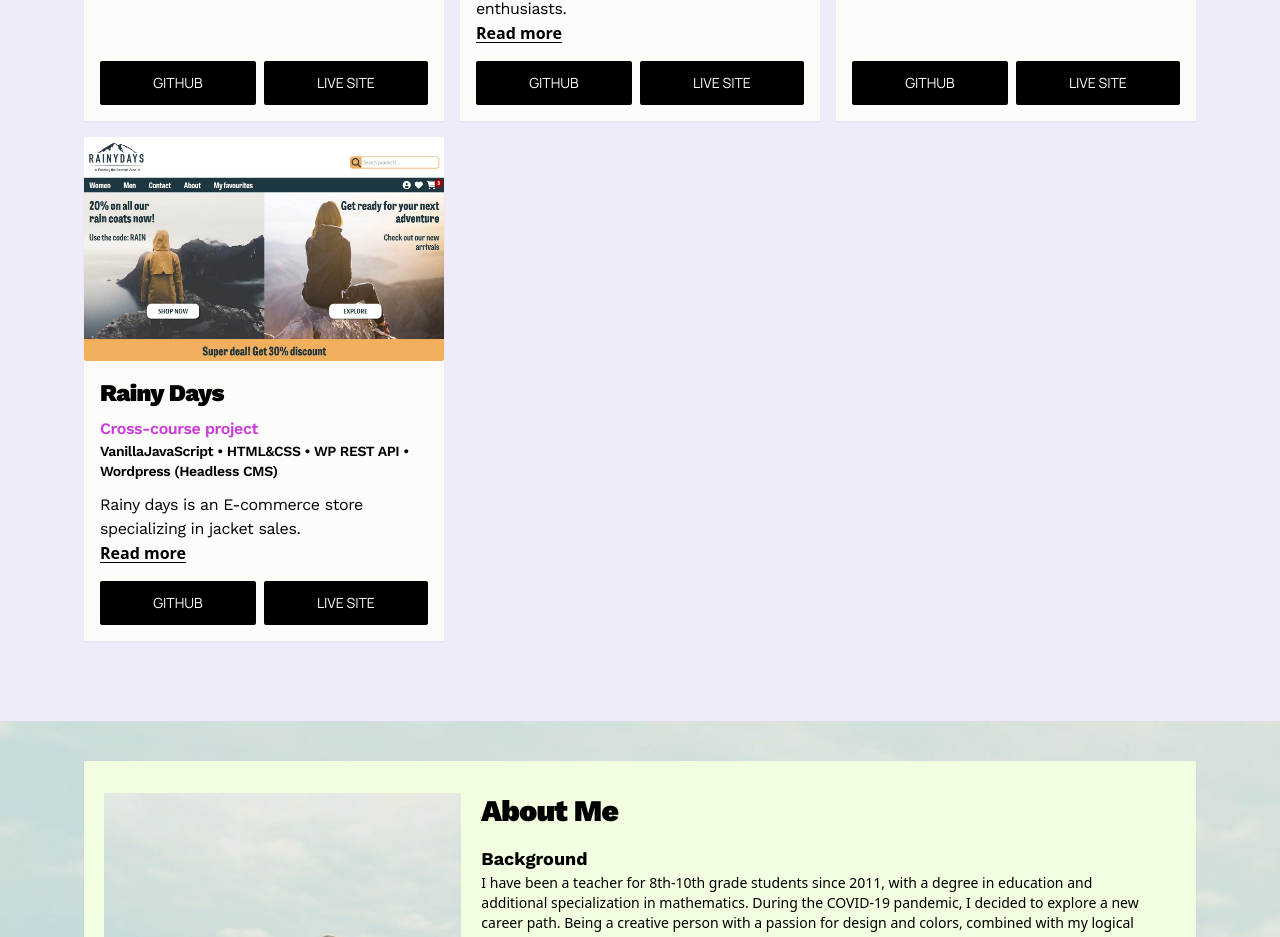
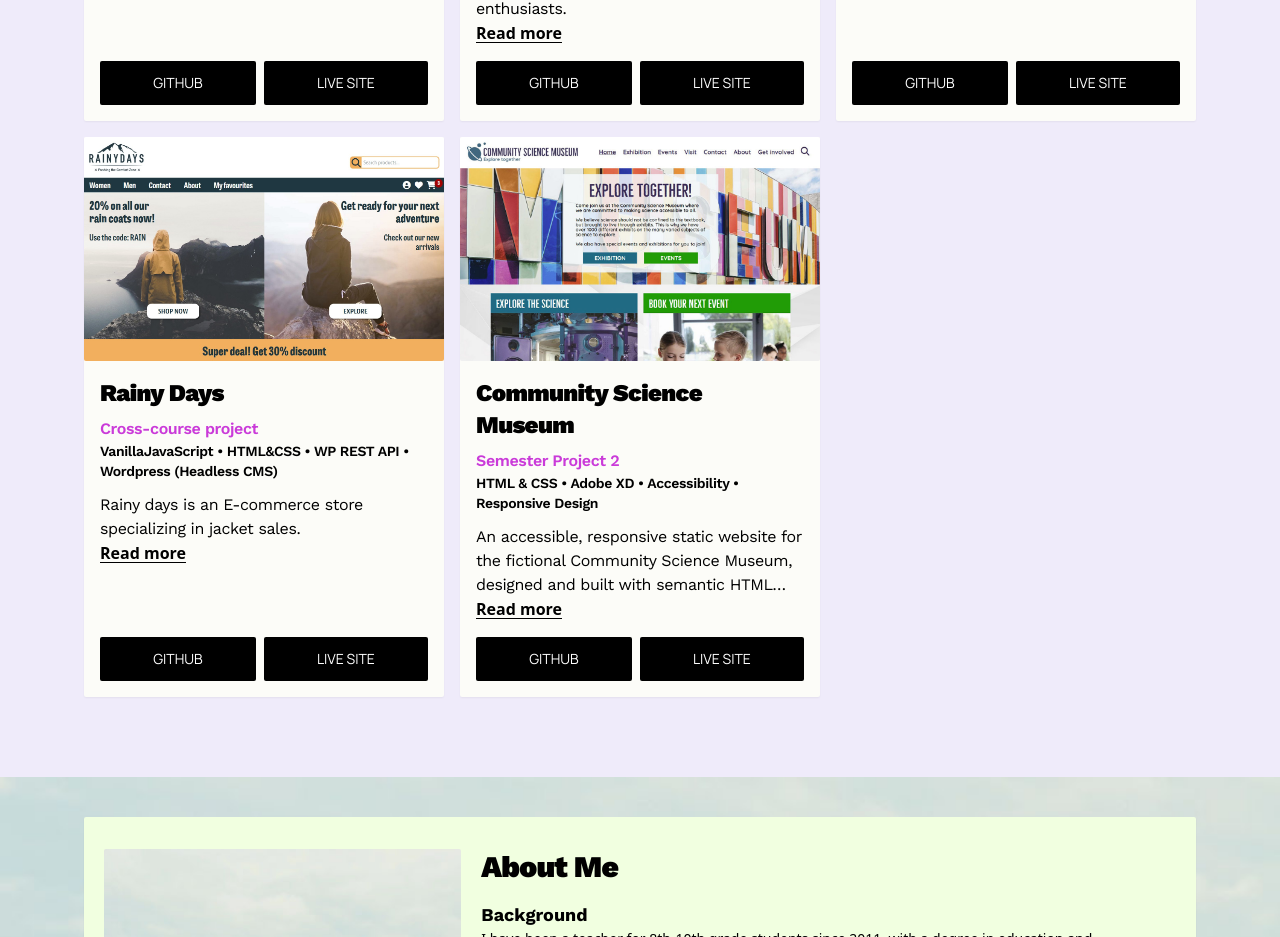
Before and after one commit to EliseAur/portfolio-2, a React (Vite) app: page / in a window 1280 px wide. Shown: the part 1819-2756 px from the top of the page. Built offline with nearby package versions, Linux system fonts and the light colour scheme.

Commit message:
Adding last project . CSM

```diff
--- a/src/data/projects.js
+++ b/src/data/projects.js
@@ -12,6 +12,8 @@ import cabinLifeDesktop from "../images/projects/cabin-life-desktop.jpg";
 import cabinLifeMobile from "../images/projects/cabin-life-mobile.jpg";
 import rainyDaysDesktop from "../images/projects/rainy-days-desktop.jpg";
 import rainyDaysMobile from "../images/projects/rainy-days-mobile.jpg";
+import scienceMuseumDesktop from "../images/projects/science-museum-desktop.jpg";
+import scienceMuseumMobile from "../images/projects/science-museum-mobile.jpg";
 
 /**
  * Array of project objects representing portfolio projects.
@@ -259,6 +261,33 @@ const projects = [
       mobile: rainyDaysMobile,
     },
   },
+  {
+    id: 8,
+    projectType: "Semester Project 2",
+    title: "Community Science Museum",
+    description: {
+      short:
+        "An accessible, responsive static website for the fictional Community Science Museum, designed and built with semantic HTML and CSS.",
+      long: "The Community Science Museum project involved designing and building a static website for a fictional museum with a strong focus on visual design and accessibility. I created a style tile and interactive prototype in Adobe XD to define the visual language and user flow, targeting children, young adults, researchers, teachers and students. The development phase used semantic HTML and CSS only — no JavaScript — and prioritised responsive layouts and adherence to WCAG guidelines to ensure the site is usable across devices and by people with diverse accessibility needs.",
+      featuresList: [
+        "Design and prototyping in Adobe XD (style tile and interactive prototype)",
+        "Semantic HTML and CSS implementation (no JavaScript)",
+        "Responsive layout optimized for mobile, tablet and desktop",
+        "WCAG-informed design and accessible markup (focus, contrast and semantic structure)",
+        "Targeted content and UX for children, students, teachers, researchers and young adults",
+      ],
+      technologies: "HTML, CSS",
+    },
+    keyWords: " HTML & CSS • Adobe XD • Accessibility • Responsive Design",
+    links: {
+      git: "https://github.com/EliseAur/semester-project-csm",
+      live: "https://extraordinary-horse-1f53a0.netlify.app/",
+    },
+    images: {
+      desktop: scienceMuseumDesktop,
+      mobile: scienceMuseumMobile,
+    },
+  },
 ];
 
 export default projects;
```
Also changed, not shown: src/images/projects/science-museum-desktop.jpg (added), src/images/projects/science-museum-mobile.jpg (added).
